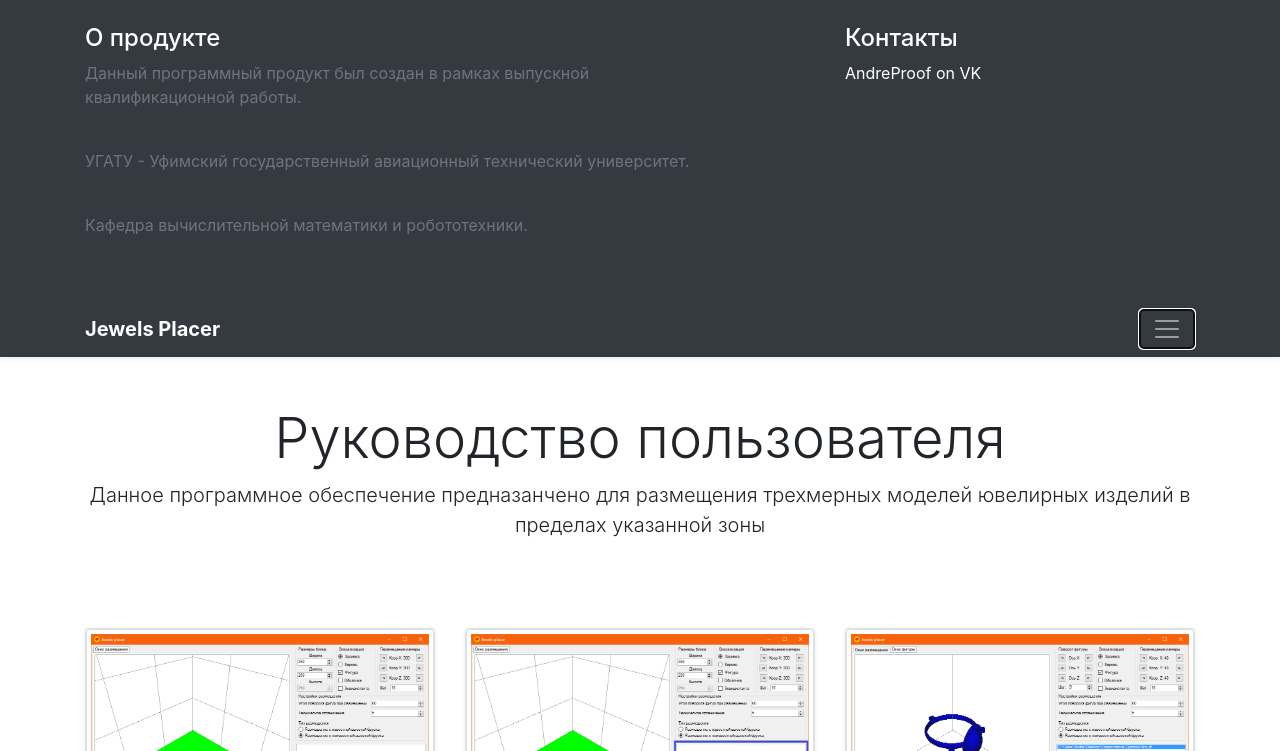
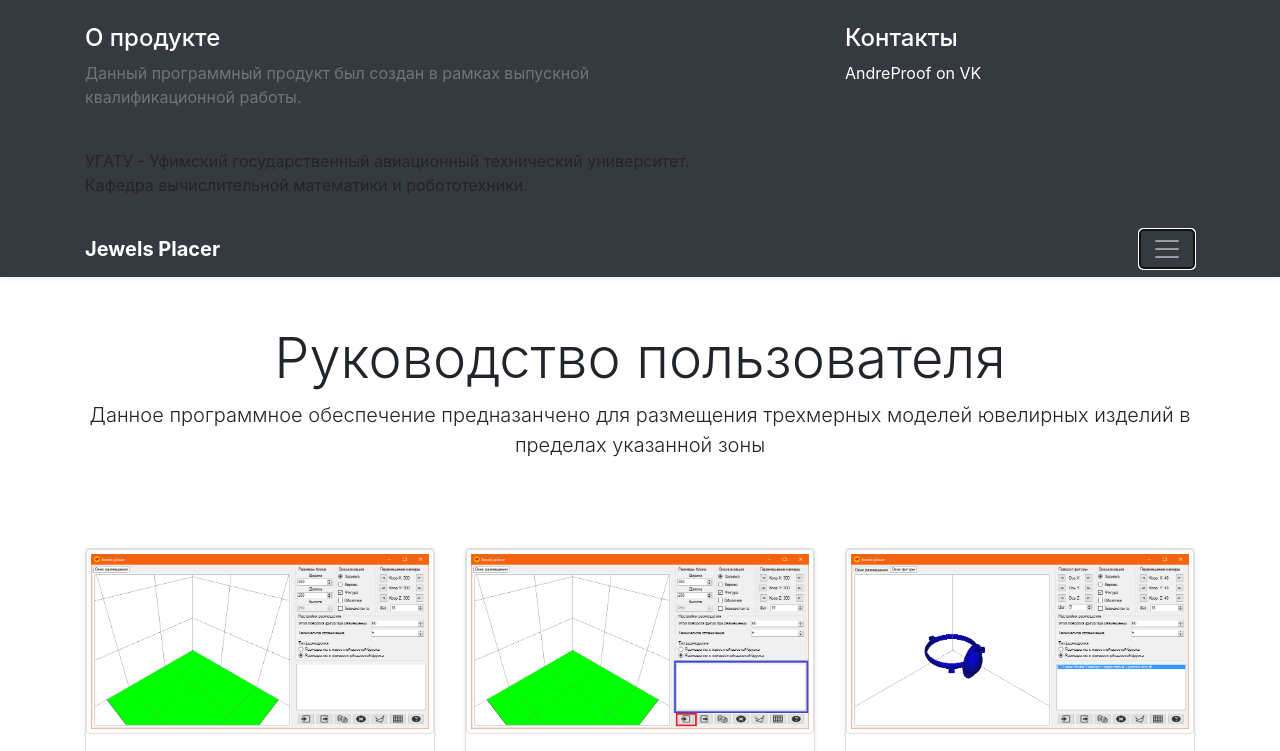
Before and after one commit to AndreProof/andreproof.github.io, a plain HTML site: page index.html in a window 1280 px wide. Both pictures are taken after a click on the button "Toggle navigation". Shown: the top 751 px of the page. Drawn offline with nearby package versions, Linux system fonts and the light colour scheme.

Commit message:
Update index.html

```diff
--- a/index.html
+++ b/index.html
@@ -16,8 +16,8 @@
 						<div class="col-sm-8 col-md-7 py-4">
 							<h4 class="text-white">О продукте</h4>
 							<p class="text-muted">Данный программный продукт был создан в рамках выпускной квалификационной работы.</p><br>
-							<p class="text-muted">УГАТУ - Уфимский государственный авиационный технический университет.</p><br>
-							<p class="text-muted">Кафедра вычислительной математики и робототехники.</p><br>
+								УГАТУ - Уфимский государственный авиационный технический университет.<br>
+								Кафедра вычислительной математики и робототехники.<br>
 						</div>
 						<div class="col-sm-4 offset-md-1 py-4">
 							<h4 class="text-white">Контакты</h4>
```
